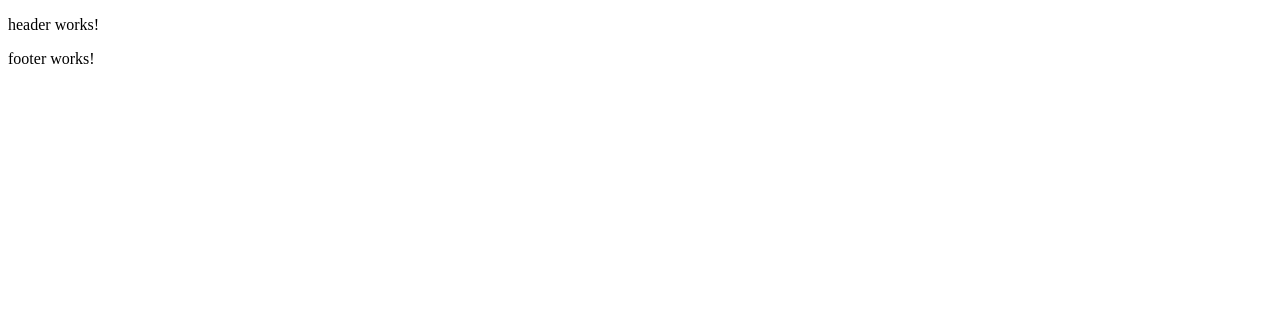
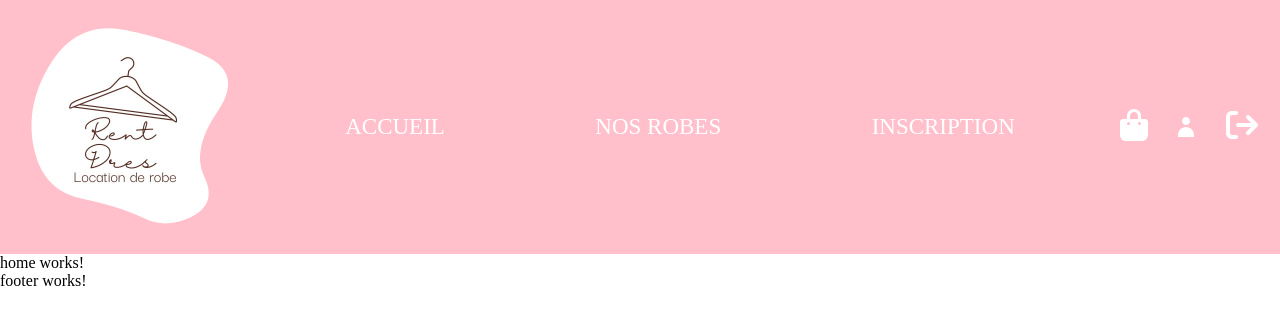
Before and after one commit to tesnime94/angular-projet, an Angular app: page /home in a window 1280 px wide. Before the commit this address led to /. Shown: the top 324 px of the page. Built offline with nearby package versions, Linux system fonts and the light colour scheme.

Commit message:
Front header done + configure route done

```diff
--- a/src/app/app.routes.ts
+++ b/src/app/app.routes.ts
@@ -1,3 +1,15 @@
 import { Routes } from '@angular/router';
+import {HomeComponent} from './home/home.component';
+import {DressComponent} from './dress/dress.component';
+import {InscriptionComponent} from './inscription/inscription.component';
+import {LoginComponent} from './login/login.component';
 
-export const routes: Routes = [];
+export const routes: Routes = [
+  {path :'home', component :HomeComponent},
+  {path: 'dress', component: DressComponent},
+  { path: 'inscription', component: InscriptionComponent},
+  { path:'login', component: LoginComponent},
+  //{ path:'purchase', component:PurchaseComponent}, TODO : Ajouter composant pour le panier
+  {path: '', redirectTo:'home', pathMatch:'full'},
+  { path:'**', component: HomeComponent}
+];
--- a/src/app/header/header.component.css
+++ b/src/app/header/header.component.css
@@ -0,0 +1,73 @@
+header {
+  background-color: pink;
+
+}
+
+a {
+  text-decoration: none;
+}
+nav {
+  display: flex;
+  gap: 30px;
+  justify-content: space-between;
+  align-items: center;
+  padding-right: 20px;
+
+}
+
+.logo {
+  width: 250px;
+}
+
+.navlinks {
+  display: flex;
+  gap: 20px;
+  align-items: center;
+  justify-content: space-around;
+  flex-grow: 2;
+  padding-right: 10px;
+
+}
+
+ul {
+  list-style: none;
+}
+
+.link a:link, .link a:visited, .link a:hover {
+  color: white;
+
+  font-size: 23px;
+}
+
+.link a {
+  transition: transform 1s ease-out;
+
+}
+
+
+
+.link {
+  position: relative;
+}
+
+.link::after {
+  content: "";
+  font-weight: bold;
+  background-color: white;
+  width: 0%;
+  height: 2px;
+  position: absolute;
+  left: 0;
+  bottom: 0;
+  transition: width 1s ease-in;
+}
+
+.link:hover::after {
+  width: 100%;
+}
+
+
+.iconlinks {
+  display: flex;
+  gap: 20px;
+}
--- a/src/app/header/header.component.html
+++ b/src/app/header/header.component.html
@@ -1 +1,30 @@
-<p>header works!</p>
+<header>
+  <nav>
+    <a routerLink="/accueil">
+      <img src="assets/logo.png" alt="logo" class="logo" />
+    </a>
+
+    <ul class='navlinks'>
+      <li class='link'><a routerLink="/accueil">ACCUEIL</a></li>
+      <li class='link'><a routerLink="/dress">NOS ROBES</a></li>
+      <li class='link'><a routerLink="/inscription">INSCRIPTION</a></li>
+    </ul>
+    <ul class='iconlinks'>
+      <li><a routerLink="/purchase"><svg xmlns="http://www.w3.org/2000/svg" height="32" width="28" viewBox="0 0 448 512"><path fill="#fff" d="M160 112c0-35.3 28.7-64 64-64s64 28.7 64 64v48H160V112zm-48 48H48c-26.5 0-48 21.5-48 48V416c0 53 43 96 96 96H352c53 0 96-43 96-96V208c0-26.5-21.5-48-48-48H336V112C336 50.1 285.9 0 224 0S112 50.1 112 112v48zm24 48a24 24 0 1 1 0 48 24 24 0 1 1 0-48zm152 24a24 24 0 1 1 48 0 24 24 0 1 1 -48 0z" /></svg></a></li>
+      <li>
+        <a routerLink="/accueil">
+          <svg xmlns="http://www.w3.org/2000/svg" height="32" width="36" viewBox="0 0 448 512">
+            <path fill="#fff" d="M224 256c35.3 0 64-28.7 64-64s-28.7-64-64-64-64 28.7-64 64 28.7 64 64 64zm0 32c-70.7 0-128 57.3-128 128v32h256v-32c0-70.7-57.3-128-128-128z" />
+          </svg>
+        </a>
+      <li>
+      <a routerLink="/logout">
+        <svg xmlns="http://www.w3.org/2000/svg" height="32" width="36" viewBox="0 0 512 512">
+          <path fill="#ffffff" d="M502.6 278.6c12.5-12.5 12.5-32.8 0-45.3l-128-128c-12.5-12.5-32.8-12.5-45.3 0s-12.5 32.8 0 45.3L402.7 224 192 224c-17.7 0-32 14.3-32 32s14.3 32 32 32l210.7 0-73.4 73.4c-12.5 12.5-12.5 32.8 0 45.3s32.8 12.5 45.3 0l128-128zM160 96c17.7 0 32-14.3 32-32s-14.3-32-32-32L96 32C43 32 0 75 0 128L0 384c0 53 43 96 96 96l64 0c17.7 0 32-14.3 32-32s-14.3-32-32-32l-64 0c-17.7 0-32-14.3-32-32l0-256c0-17.7 14.3-32 32-32l64 0z" />
+        </svg>
+      </a>
+
+    </li>
+    </ul>
+  </nav>
+</header>
--- a/src/app/header/header.component.ts
+++ b/src/app/header/header.component.ts
@@ -1,9 +1,12 @@
 import { Component } from '@angular/core';
+import {RouterLink} from '@angular/router';
 
 @Component({
   selector: 'app-header',
   standalone: true,
-  imports: [],
+  imports: [
+    RouterLink
+  ],
   templateUrl: './header.component.html',
   styleUrl: './header.component.css'
 })
--- a/src/styles.css
+++ b/src/styles.css
@@ -1 +1,4 @@
-/* You can add global styles to this file, and also import other style files */
+*{
+  padding: 0;
+  margin: 0;
+}
```
Also changed, not shown: public/assets/logo.png (added).
